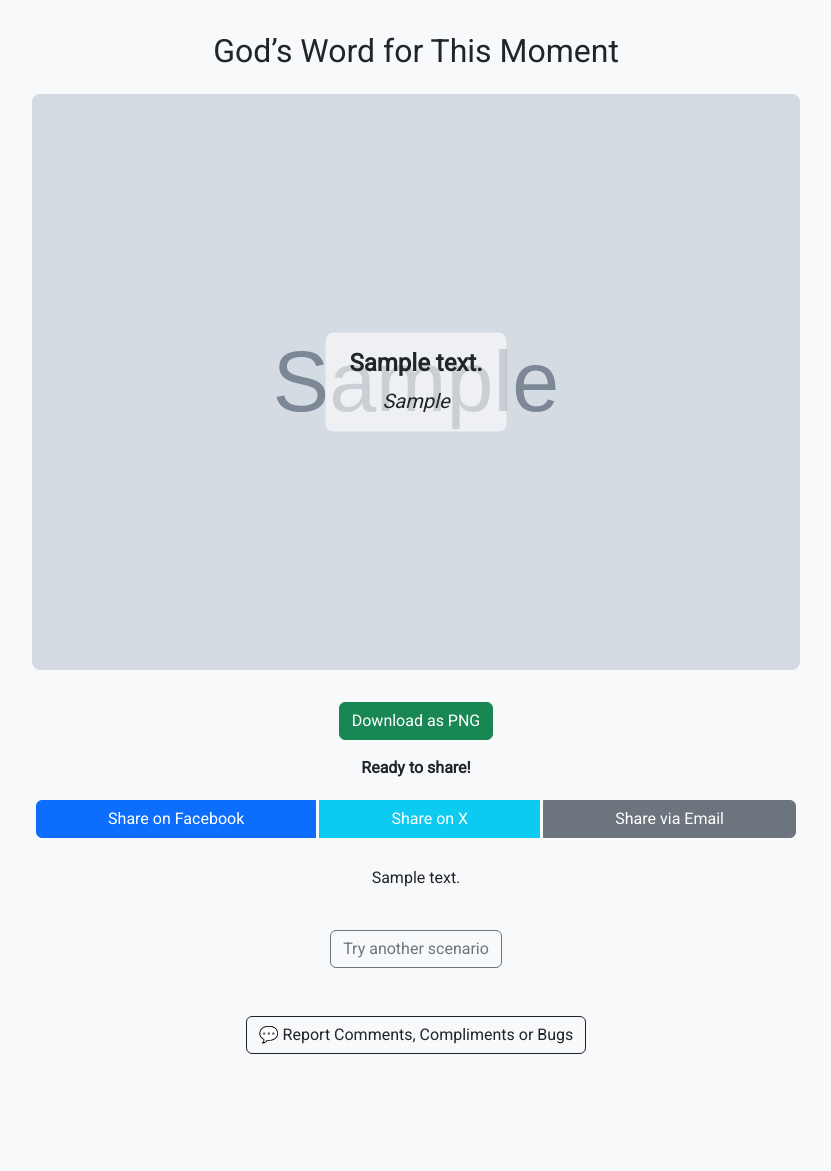
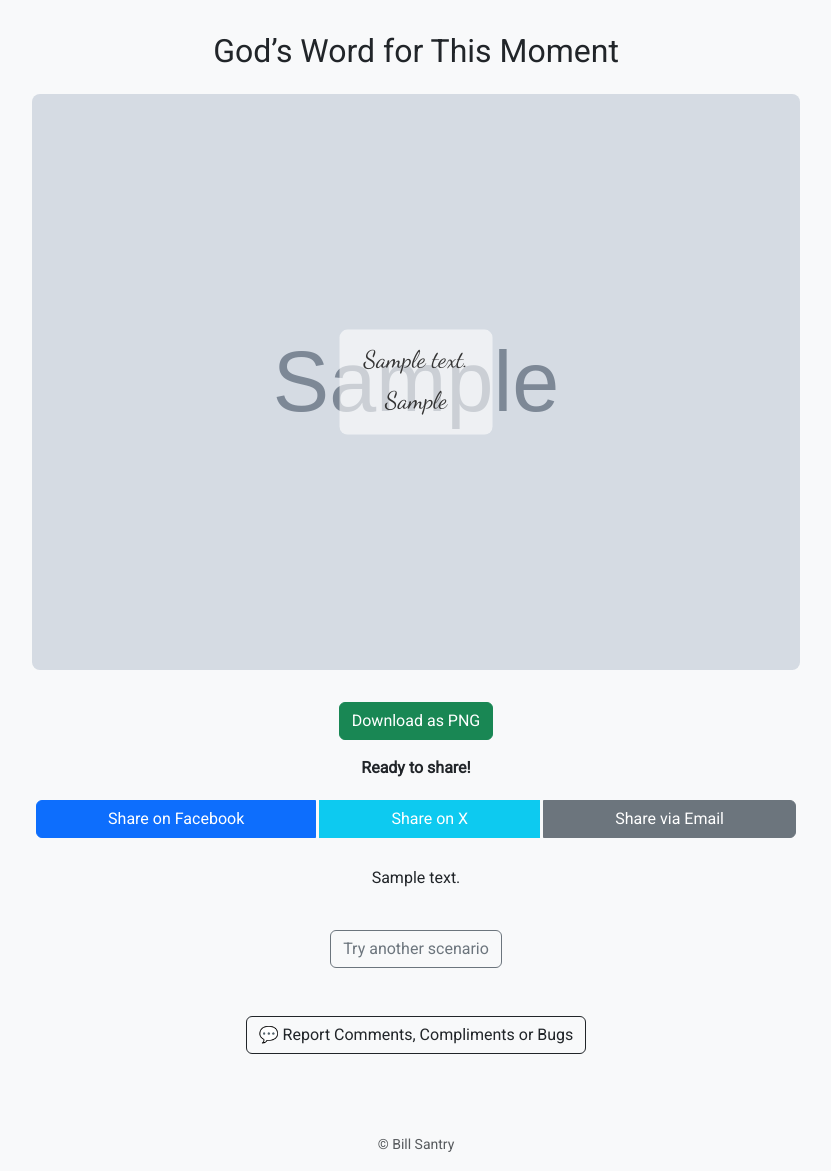
Before and after one commit to billsantry/scripturescape, a Flask app: template templates/result.html in a window 1280 px wide. Shown: the whole page, without its empty margins (224-1055 px from the left). Before the commit the page ends 1054 px from the top, so only its background shows below. Run offline with Flask 3, Linux system fonts and the light colour scheme; the template is opened without the code that fills it: most values are stand-ins (such as "Sample title", 1, 10 or a date in 2020); grey boxes marked "Sample" are stand-in pictures.

Commit message:
Finalized overlay styling, progress message, and email footer on all pages

```diff
--- a/templates/result.html
+++ b/templates/result.html
@@ -5,9 +5,8 @@
   <title>ScriptureScape - Result</title>
   <meta name="viewport" content="width=device-width, initial-scale=1">
 
-  <!-- Google Fonts: Roboto + optional Dancing Script -->
-  <link href="https://fonts.googleapis.com/css2?family=Roboto&display=swap" rel="stylesheet">
-  <!-- <link href="https://fonts.googleapis.com/css2?family=Dancing+Script&display=swap" rel="stylesheet"> -->
+  <!-- Google Fonts: Roboto + Dancing Script -->
+  <link href="https://fonts.googleapis.com/css2?family=Roboto&family=Dancing+Script&display=swap" rel="stylesheet">
 
   <!-- Bootstrap -->
   <link href="https://cdn.jsdelivr.net/npm/bootstrap@5.3.0/dist/css/bootstrap.min.css" rel="stylesheet">
@@ -39,16 +38,15 @@
       border-radius: 0.5rem;
       max-width: 90%;
       text-align: center;
-      font-size: 1.25rem;
-      /* font-family: 'Dancing Script', cursive; */ /* Optional */
+      font-size: 1.5rem;
+      font-family: 'Dancing Script', cursive;
+      color: #333;
     }
     .verse-overlay h4 {
       margin-bottom: 0.5rem;
-      font-weight: bold;
     }
     .verse-overlay p {
       margin: 0;
-      font-style: italic;
     }
     .btn-group .btn {
       margin: 0.25rem;
@@ -94,7 +92,6 @@
       <button type="submit" class="btn btn-outline-secondary mt-4">Try another scenario</button>
     </form>
 
-    <!-- Report Comments or Bugs -->
     <div class="mt-5">
       <a href="mailto:billsantry@gmail.com?subject=ScriptureScape%20Feedback" class="btn btn-outline-dark">
         💬 Report Comments, Compliments or Bugs
@@ -103,5 +100,9 @@
   </div>
 
   <script src="https://cdn.jsdelivr.net/npm/bootstrap@5.3.0/dist/js/bootstrap.bundle.min.js"></script>
+
+    <footer class="text-center mt-5 mb-3 small text-muted">
+  &copy; <a href="mailto:billsantry@gmail.com" class="text-muted text-decoration-none">Bill Santry</a>
+</footer>
 </body>
 </html>
```
Also changed, not shown: templates/index.html (+22 -2 lines).
